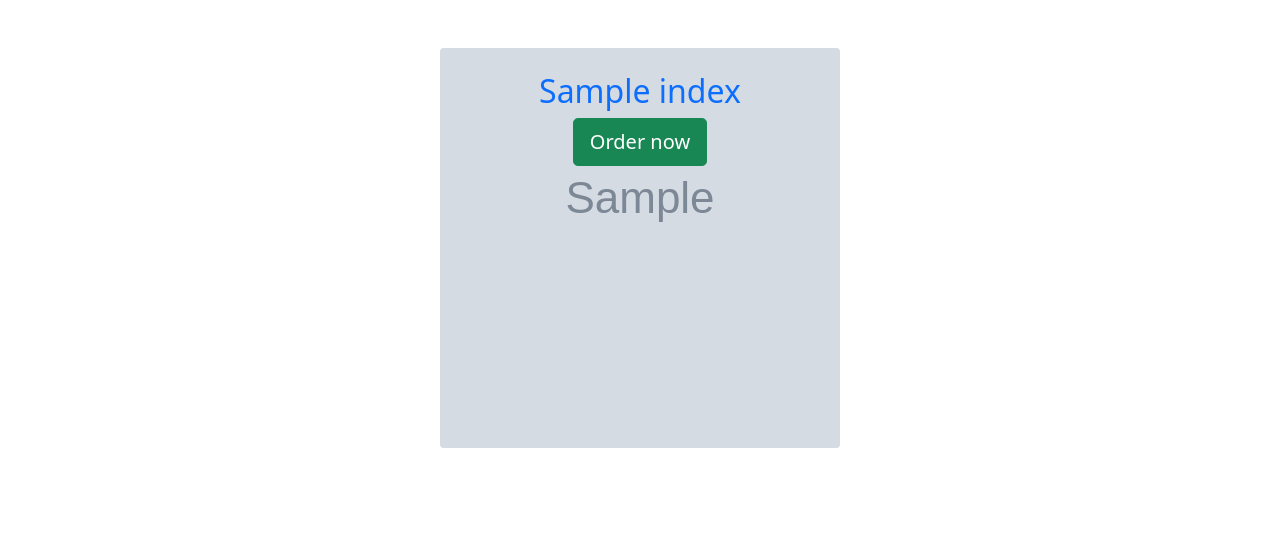
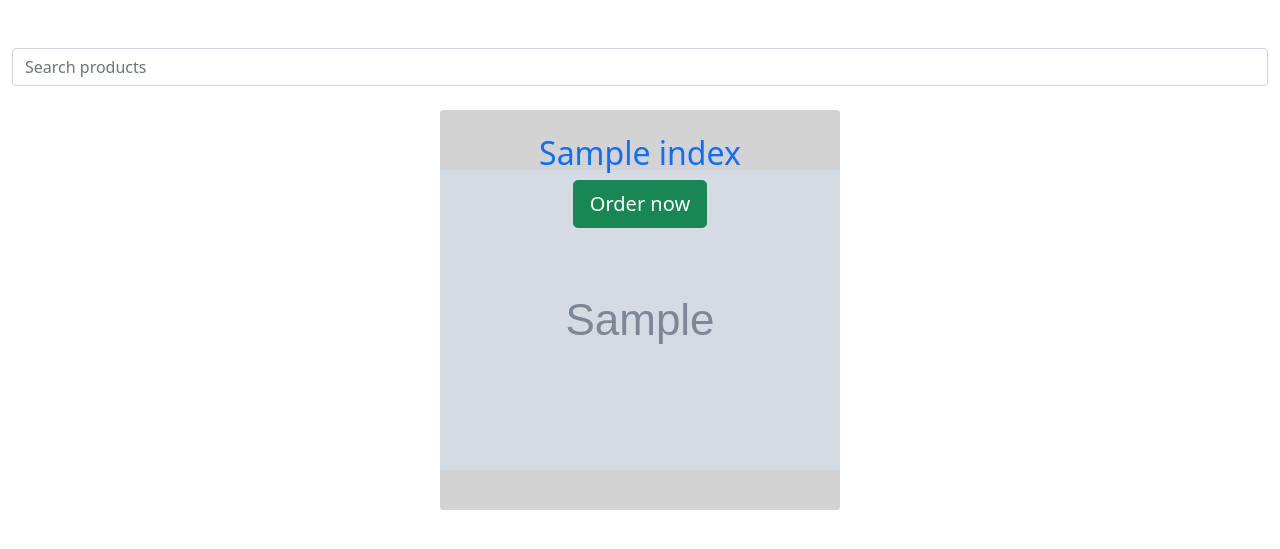
Before and after one commit to Mipppy/lox-and-bagels-site, a Flask app: template templates/menu.html in a window 1280 px wide. Shown: the part 66-615 px from the top of the page. Run offline with Flask 3, Linux system fonts and the light colour scheme; the template is opened without the code that fills it: most values are stand-ins (such as "Sample title", 1, 10 or a date in 2020); grey boxes marked "Sample" are stand-in pictures; some libraries are stand-ins or nearby versions.

Commit message:
Added a search menu

```diff
--- a/app.py
+++ b/app.py
@@ -12,6 +12,12 @@ app.config["SESSION_PERMANENT"] = False
 app.config["SESSION_TYPE"] = "filesystem"
 Session(app)
 db = SQL("sqlite:///sql.db")
+
+def usd(value):
+    value = value/100
+    return f"${value:,.2f}"
+
+app.jinja_env.filters["usd"] = usd
 
 def login_required(f):
     """
@@ -152,7 +158,7 @@ def cart():
     if request.method == "POST":
         price_total = 0
         for index in cart:
-            price_total += int(re.sub("[^0-9.]", "", index["price"]))
+            price_total += index.price
         stripe_payment_processing = stripe.checkout.Session.create(
             line_items = [
                 {
@@ -191,5 +197,6 @@ def handle_exception(e):
         "description": e.description,
     }
     return render_template("error.html", error_info=error_info), e.code
+
 if __name__ == '__main__':
    app.run()
--- a/templates/cart.html
+++ b/templates/cart.html
@@ -14,7 +14,8 @@ Home Page
         <tr>
             <th>Product</th>
             <th>Quantity</th>
-            <th>Price</th>
+            <th>Unit Price</th>
+            <th>Total Price</th>
             <th>Modifiers</th>
         </tr>
     </thead>
@@ -24,6 +25,7 @@ Home Page
             <th>{{product.product}}</th>
             <th>{{product.quanity}}</th>
             <th>{{product.price}}</th>
+            <th>{{product.price * product.quanity}}</th>
             <th>{{product.modifiers}}</th>
         </tr>
         {% endfor %}
--- a/templates/menu.html
+++ b/templates/menu.html
@@ -5,17 +5,33 @@
 {% endblock %}
 
 {% block main %}
+    <input type="text" id="searchInput" class="form-control mb-4" placeholder="Search products">
     {% for index in products %}
-    <div class="load rounded hovertext position-relative overflow-hidden" style="width: 400px; height: 400px; max-width: 400px; max-height: 400px; background-image: url('{{ index.image }}'); display: inline-block; background-color: lightgray;  background-size: 400px;" onclick="location.href='/products/{{index.shortname}}'" >
-        <div class="container mt-4 overflow-hidden">
-            <div class="title text-center h-500 overflow-hidden">
-                <h2 class="text-primary">{{index.name}}</h2>
-                <a href="/products/{{index.shortname}}" class="btn btn-success btn-lg">Order now</a>
-              <div class="hover d-flex align-items-end h-400 overflow-hidden">
-                <h4 style="height: auto;">{{index.description}}</h4>
-              </div>
+    <div class="load rounded hovertext position-relative overflow-hidden" style="cursor: pointer;width: 400px; height: 400px; max-width: 400px; max-height: 400px; background-image: url('{{ index.image }}'); display: inline-block; background-color: lightgray;  background-size: 400px; background-position-y: 60px; background-repeat: no-repeat; ">
+        <div class="container mt-4 position-relative">
+            <div class="title text-center">
+                <h2 class="text-primary">{{ index.name }}</h2>
+                <a href="/products/{{ index.shortname }}" class="btn btn-success btn-lg">Order now</a>
+                <div class="hover d-flex align-items-end">
+                    <h5>{{ index.description }}</h5>
+                    <br><br><br>
+                    <h4 class="font-weight-bold">{{ index.price | usd }}</h4>
+                </div>
             </div>
         </div>
     </div>
     {% endfor %}
+    <script>
+    document.getElementById('searchInput').addEventListener('input', function () {
+        const searchValue = this.value.toLowerCase();
+        const products = document.querySelectorAll('.load');
+
+        products.forEach(function (product) {
+            const productName = product.querySelector('.text-primary').innerText.toLowerCase();
+            const shouldShow = productName.includes(searchValue);
+
+            product.style.display = shouldShow ? 'inline-block' : 'none';
+        });
+    });
+    </script>
 {% endblock %}
--- a/templates/product.html
+++ b/templates/product.html
@@ -9,7 +9,7 @@
 <div class="container">
   <div class="row">
     <div class="col-md-6">
-      <img src="{{product.image}}" alt="Product Image" class="img-fluid" draggable="false">
+      <img src="{{product.image}}" alt="Product Image" class="img-fluid" draggable="false" width="800px" height="800px">
     </div>
     <div class="col-md-6">
       <div class="product-info">
@@ -35,7 +35,6 @@
       {% else %}
         <h2 class="mt-3">You must be logged in to order!</h2>
       {% endif %}
-
       </div>
     </div>
   </div>
```
Also changed, not shown: sql.sql (+18 -11 lines), sql.db.
